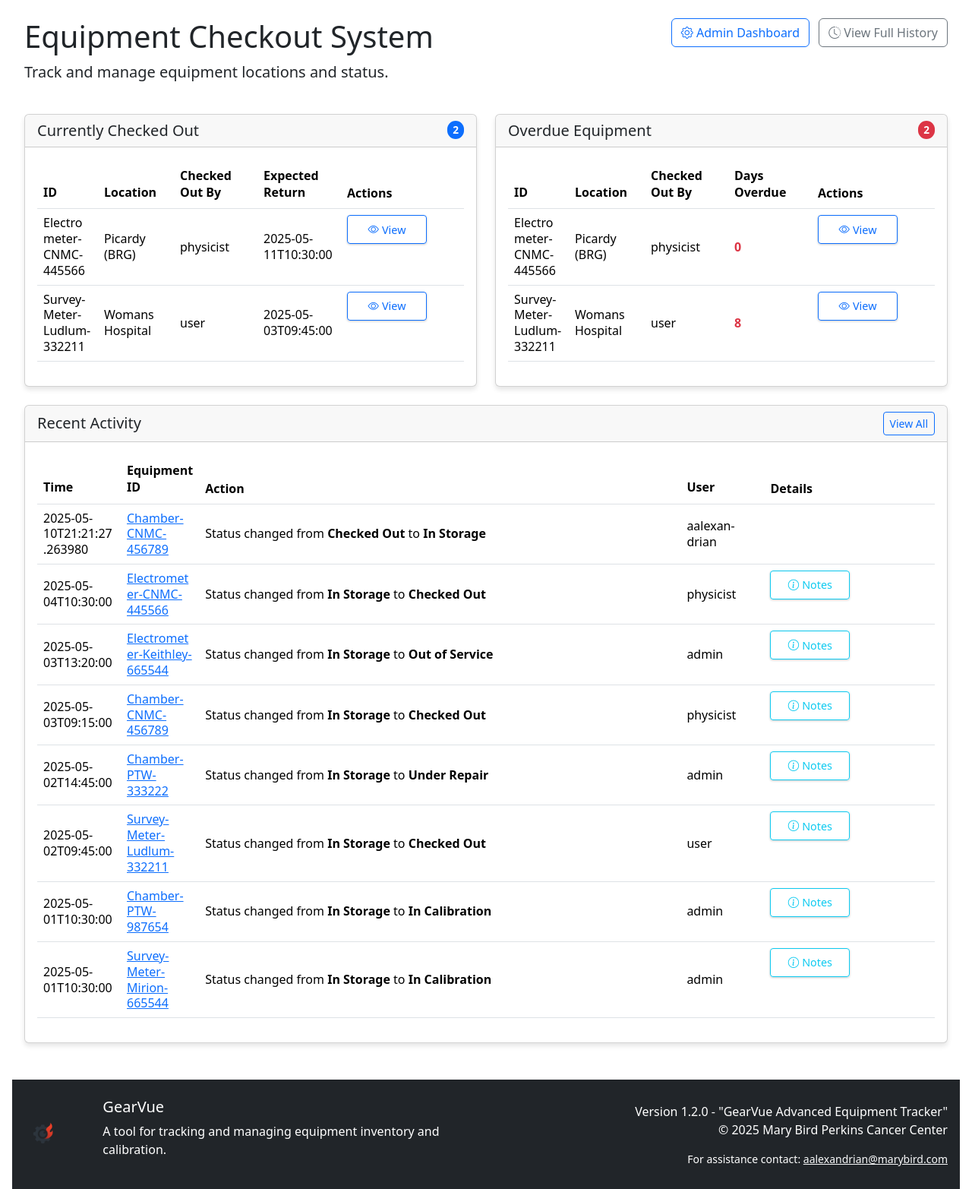
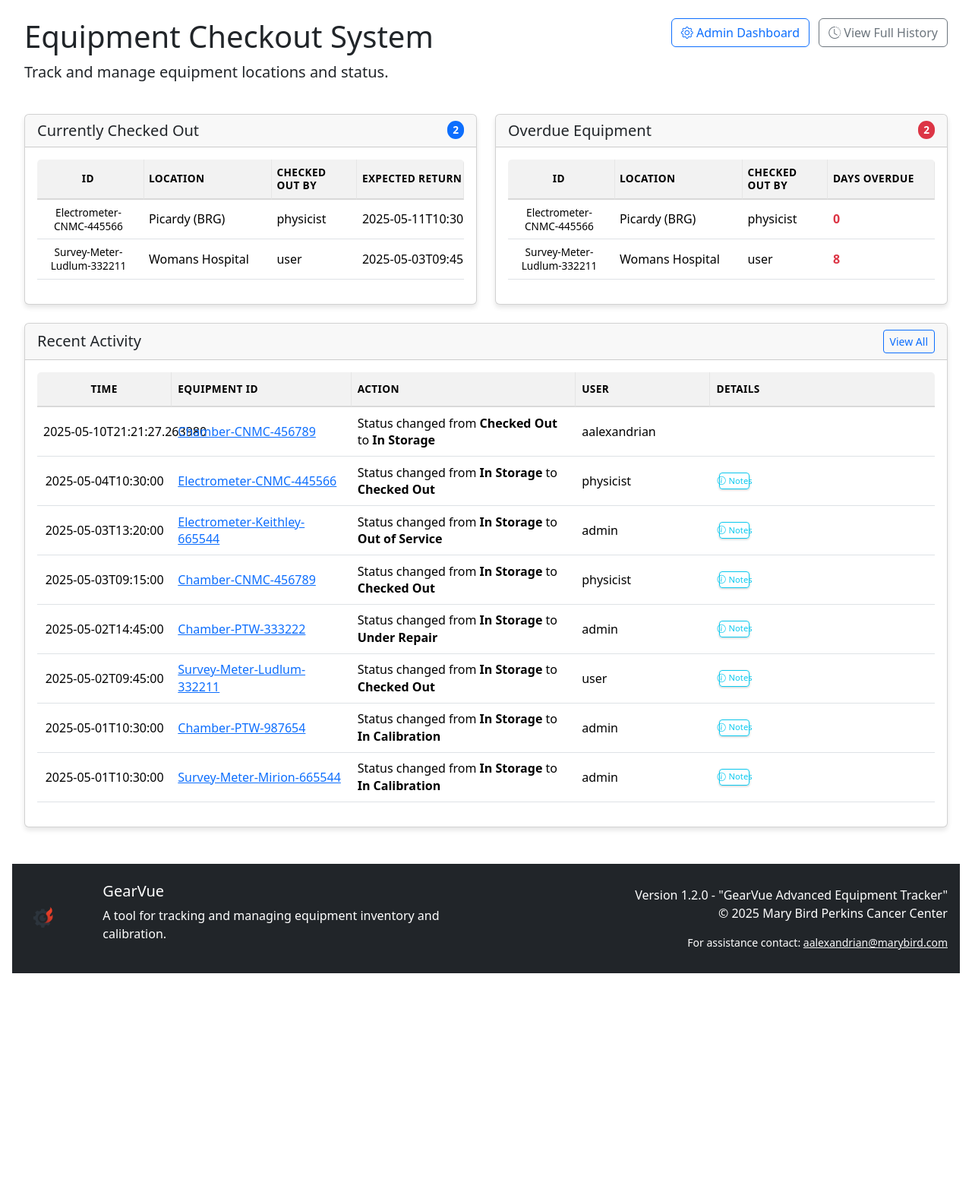
Before and after one commit to Ara-Alexandrian/equipment-tracker, a Flask app: page /checkout/ in a window 1280 px wide. Shown: the part 117-1682 px from the top of the page at 76% size. After the commit the page ends 1398 px from the top, so only its background shows below. Run offline with Flask 3, Linux system fonts and the light colour scheme; the visitor is signed in with stand-in values (Sample User, id 1); some libraries are stand-ins or nearby versions.

Commit message:
Fix dashboard layout issues
- Fixed table header styling in Recent Activity sections
- Improved ID column width to prevent text overlap
- Reorganized action buttons layout with View/QR on top row and operation buttons below
- Added consistent button sizing and spacing
- Improved QR code UI in modals

🤖 Generated with [Claude Code](https://claude.ai/code)

Co-Authored-By: Claude <noreply@anthropic.com>

```diff
--- /dev/null
+++ b/app/static/css/dashboard-fixes.css
@@ -0,0 +1,312 @@
+/* Dashboard Layout Fixes - May 2025
+   Addresses table header alignment and ID column overlap issues */
+
+/* ===== General Table Styling Improvements ===== */
+.table {
+    width: 100%;
+    margin-bottom: 1rem;
+    border-collapse: separate;
+    border-spacing: 0;
+}
+
+/* Improved table headers - better spacing and visibility */
+.table thead th {
+    padding: 0.75rem 0.5rem;
+    background-color: rgba(0, 0, 0, 0.05);
+    border-bottom: 2px solid rgba(0, 0, 0, 0.1);
+    font-weight: 600;
+    font-size: 0.85rem;
+    text-transform: uppercase;
+    letter-spacing: 0.03em;
+    vertical-align: middle;
+    position: sticky;
+    top: 0;
+    z-index: 10;
+    white-space: nowrap;
+}
+
+/* Add subtle dividers between header columns */
+.table thead th:not(:last-child) {
+    border-right: 1px solid rgba(0, 0, 0, 0.05);
+}
+
+/* Ensure proper vertical spacing between header and first row */
+.table tbody tr:first-child td {
+    padding-top: 0.75rem;
+}
+
+/* ===== Currently Checked Out & Overdue Equipment Tables ===== */
+.checked-out-table,
+.overdue-table {
+    table-layout: fixed !important;
+    width: 100% !important;
+}
+
+/* Column-specific widths for equipment tables */
+.checked-out-table th.col-id,
+.overdue-table th.col-id,
+.checked-out-table td.col-id,
+.overdue-table td.col-id {
+    width: 25% !important;
+    min-width: 120px !important;
+    white-space: normal !important;
+    word-break: break-word !important;
+    font-size: 0.85rem !important;
+    padding-right: 0.75rem !important;
+}
+
+.checked-out-table th.col-location,
+.overdue-table th.col-location,
+.checked-out-table td.col-location,
+.overdue-table td.col-location {
+    width: 30% !important;
+    white-space: normal !important;
+    word-break: break-word !important;
+}
+
+.checked-out-table th.col-user,
+.overdue-table th.col-user,
+.checked-out-table td.col-user,
+.overdue-table td.col-user {
+    width: 20% !important;
+    white-space: normal !important;
+    word-break: break-word !important;
+}
+
+.checked-out-table th.col-date,
+.overdue-table th.col-date,
+.checked-out-table td.col-date,
+.overdue-table td.col-date {
+    width: 25% !important;
+    white-space: nowrap !important;
+}
+
+/* Improve cell spacing and alignment */
+.checked-out-table td,
+.overdue-table td,
+.checked-out-table th,
+.overdue-table th {
+    padding: 0.5rem 0.4rem !important;
+    vertical-align: middle !important;
+    line-height: 1.3 !important;
+}
+
+/* ===== Recent Activity Table Styling ===== */
+.activity-table {
+    table-layout: fixed !important;
+    width: 100% !important;
+}
+
+/* Column-specific widths for activity table */
+.activity-table th.col-time,
+.activity-table td.col-time {
+    width: 15% !important;
+    text-align: center !important;
+    white-space: nowrap !important;
+}
+
+.activity-table th.col-equipment-id,
+.activity-table td.col-equipment-id {
+    width: 20% !important;
+    word-break: break-word !important;
+    white-space: normal !important;
+}
+
+.activity-table th.col-action,
+.activity-table td.col-action {
+    width: 25% !important;
+    word-break: normal !important;
+    white-space: normal !important;
+}
+
+.activity-table th.col-user,
+.activity-table td.col-user {
+    width: 15% !important;
+    word-break: break-word !important;
+}
+
+.activity-table th.col-details,
+.activity-table td.col-details {
+    width: 25% !important;
+}
+
+/* Make cells in activity table wrap properly */
+.activity-table td {
+    vertical-align: middle !important;
+    padding: 0.6rem 0.5rem !important;
+    line-height: 1.4 !important;
+    white-space: normal !important;
+    word-break: normal !important;
+}
+
+/* Additional padding for detail cells */
+.activity-table td.col-details {
+    padding-left: 0.75rem !important;
+}
+
+/* ===== Responsive Adjustments ===== */
+@media (max-width: 992px) {
+    /* More compact padding on smaller screens */
+    .table th, .table td {
+        padding: 0.5rem 0.3rem !important;
+    }
+
+    /* Smaller font for better fit */
+    .table {
+        font-size: 0.85rem !important;
+    }
+
+    /* Adjust column widths for smaller screens */
+    .checked-out-table th.col-id,
+    .overdue-table th.col-id,
+    .checked-out-table td.col-id,
+    .overdue-table td.col-id {
+        width: 23% !important;
+        min-width: 100px !important;
+    }
+
+    .activity-table th.col-equipment-id,
+    .activity-table td.col-equipment-id {
+        width: 22% !important;
+    }
+}
+
+/* Extreme small screen adjustments */
+@media (max-width: 576px) {
+    /* Further reduce padding and font size */
+    .table th, .table td {
+        padding: 0.4rem 0.2rem !important;
+        font-size: 0.75rem !important;
+    }
+
+    /* Ensure ID columns always have enough space */
+    .checked-out-table th.col-id,
+    .overdue-table th.col-id,
+    .checked-out-table td.col-id,
+    .overdue-table td.col-id {
+        min-width: 80px !important;
+    }
+}
+
+/* ===== Equipment Management Table Fixes ===== */
+/* Fix for the action buttons container in equipment management */
+.action-buttons {
+    min-width: 160px !important;
+    width: auto !important;
+    text-align: right !important;
+    white-space: nowrap !important;
+}
+
+/* Action buttons styling */
+.action-button {
+    display: inline-flex !important;
+    justify-content: center !important;
+    align-items: center !important;
+    height: 28px !important;
+    width: 32px !important;
+    padding: 0 !important;
+    margin: 0 1px 2px 0 !important;
+    text-align: center !important;
+    vertical-align: middle !important;
+}
+
+/* Fix QR code generator button wrapping */
+.action-buttons .d-flex {
+    flex-wrap: nowrap !important;
+    justify-content: flex-end !important;
+    gap: 2px !important;
+}
+
+/* Equipment table column sizes */
+.equipment-table th.col-id, .equipment-table td.col-id {
+    min-width: 120px !important;
+    max-width: 200px !important;
+    white-space: normal !important;
+    word-break: break-word !important;
+}
+
+.equipment-table th.col-actions, .equipment-table td.col-actions {
+    min-width: 160px !important;
+    width: 165px !important;
+}
+
+/* New action container with separate rows for view/QR and operations */
+.action-container {
+    display: flex !important;
+    flex-direction: column !important;
+    width: 100% !important;
+    gap: 6px !important;
+}
+
+/* Row for View and QR buttons (top row) */
+.action-row.view-row {
+    display: flex !important;
+    flex-direction: row !important;
+    justify-content: space-between !important;
+    gap: 4px !important;
+    width: 100% !important;
+}
+
+/* Row for operation buttons (bottom row) */
+.action-row.operation-row {
+    display: flex !important;
+    flex-direction: row !important;
+    justify-content: space-between !important;
+    gap: 2px !important;
+    width: 100% !important;
+}
+
+/* Common button styling */
+.action-button {
+    white-space: nowrap !important;
+    font-size: 0.7rem !important;
+    padding: 0.1rem 0.2rem !important;
+    height: 22px !important;
+    display: flex !important;
+    align-items: center !important;
+    justify-content: center !important;
+    margin: 0 !important;
+    flex: 1 !important;
+    min-width: 40px !important;
+    max-width: none !important;
+}
+
+/* Specific styling for view and QR buttons */
+.view-button, .qr-button {
+    flex-basis: 48% !important;
+}
+
+/* Specific styling for operation buttons */
+.op-button {
+    flex-basis: 32% !important;
+    font-size: 0.65rem !important;
+}
+
+/* Better QR modal layout */
+#qrCodeModal .modal-dialog {
+    max-width: 400px !important;
+}
+
+#qrCodeModal .modal-body {
+    padding: 1.5rem !important;
+}
+
+#qrCodeImage {
+    max-width: 100% !important;
+    height: auto !important;
+    border: 1px solid rgba(0,0,0,0.1) !important;
+    border-radius: 4px !important;
+    padding: 0.5rem !important;
+    background-color: white !important;
+}
+
+/* Fix button layout in modal footer */
+#qrCodeModal .modal-footer {
+    justify-content: space-between !important;
+    flex-wrap: nowrap !important;
+}
+
+#qrCodeModal .modal-footer button,
+#qrCodeModal .modal-footer a {
+    white-space: nowrap !important;
+}
--- a/app/templates/checkout/index.html
+++ b/app/templates/checkout/index.html
@@ -1,6 +1,10 @@
 {% extends 'base.html' %}
 
 {% block title %}Equipment Checkout - Equipment Tracker{% endblock %}
+
+{% block head %}
+<link rel="stylesheet" href="{{ url_for('static', filename='css/dashboard-fixes.css') }}?v={{ now.timestamp()|int }}">
+{% endblock %}
 
 {% block content %}
 <div class="row mb-4">
@@ -30,23 +34,23 @@
             <div class="card-body">
                 {% if checked_out %}
                 <div class="table-responsive">
-                    <table class="table table-hover">
+                    <table class="table table-hover checked-out-table">
                         <thead>
                             <tr>
-                                <th>ID</th>
-                                <th>Location</th>
-                                <th>Checked Out By</th>
-                                <th>Expected Return</th>
+                                <th class="col-id">ID</th>
+                                <th class="col-location">Location</th>
+                                <th class="col-user">Checked Out By</th>
+                                <th class="col-date">Expected Return</th>
                                 <th>Actions</th>
                             </tr>
                         </thead>
                         <tbody>
                             {% for item in checked_out %}
                             <tr>
-                                <td>{{ item.id }}</td>
-                                <td>{{ item.location }}</td>
-                                <td>{{ item.checked_out_by }}</td>
-                                <td>{{ item.expected_return }}</td>
+                                <td class="col-id" title="{{ item.id }}">{{ item.id }}</td>
+                                <td class="col-location">{{ item.location }}</td>
+                                <td class="col-user">{{ item.checked_out_by }}</td>
+                                <td class="col-date">{{ item.expected_return }}</td>
                                 <td>
                                     <a href="{{ url_for('checkout.equipment_detail', equipment_id=item.id) }}" class="btn btn-sm btn-outline-primary">
                                         <i class="bi bi-eye"></i> View
@@ -75,23 +79,23 @@
             <div class="card-body">
                 {% if overdue %}
                 <div class="table-responsive">
-                    <table class="table table-hover">
+                    <table class="table table-hover overdue-table">
                         <thead>
                             <tr>
-                                <th>ID</th>
-                                <th>Location</th>
-                                <th>Checked Out By</th>
-                                <th>Days Overdue</th>
+                                <th class="col-id">ID</th>
+                                <th class="col-location">Location</th>
+                                <th class="col-user">Checked Out By</th>
+                                <th class="col-date">Days Overdue</th>
                                 <th>Actions</th>
                             </tr>
                         </thead>
                         <tbody>
                             {% for item in overdue %}
                             <tr>
-                                <td>{{ item.id }}</td>
-                                <td>{{ item.location }}</td>
-                                <td>{{ item.checked_out_by }}</td>
-                                <td class="text-danger fw-bold">{{ item.days_overdue }}</td>
+                                <td class="col-id" title="{{ item.id }}">{{ item.id }}</td>
+                                <td class="col-location">{{ item.location }}</td>
+                                <td class="col-user">{{ item.checked_out_by }}</td>
+                                <td class="col-date text-danger fw-bold">{{ item.days_overdue }}</td>
                                 <td>
                                     <a href="{{ url_for('checkout.equipment_detail', equipment_id=item.id) }}" class="btn btn-sm btn-outline-primary">
                                         <i class="bi bi-eye"></i> View
@@ -124,26 +128,26 @@
             <div class="card-body">
                 {% if history %}
                 <div class="table-responsive">
-                    <table class="table table-hover">
+                    <table class="table table-hover activity-table">
                         <thead>
                             <tr>
-                                <th>Time</th>
-                                <th>Equipment ID</th>
-                                <th>Action</th>
-                                <th>User</th>
-                                <th>Details</th>
+                                <th class="col-time">Time</th>
+                                <th class="col-equipment-id">Equipment ID</th>
+                                <th class="col-action">Action</th>
+                                <th class="col-user">User</th>
+                                <th class="col-details">Details</th>
                             </tr>
                         </thead>
                         <tbody>
                             {% for entry in history %}
                             <tr>
-                                <td>{{ entry.timestamp }}</td>
-                                <td>
+                                <td class="col-time">{{ entry.timestamp }}</td>
+                                <td class="col-equipment-id">
                                     <a href="{{ url_for('checkout.equipment_detail', equipment_id=entry.equipment_id) }}">
                                         {{ entry.equipment_id }}
                                     </a>
                                 </td>
-                                <td>
+                                <td class="col-action">
                                     {% if entry.previous_status != entry.new_status %}
                                         Status changed from <strong>{{ entry.previous_status }}</strong> to <strong>{{ entry.new_status }}</strong>
                                     {% elif entry.previous_location != entry.new_location %}
@@ -152,8 +156,8 @@
                                         Updated
                                     {% endif %}
                                 </td>
-                                <td>{{ entry.user }}</td>
-                                <td>
+                                <td class="col-user">{{ entry.user }}</td>
+                                <td class="col-details">
                                     {% if entry.notes %}
                                     <button type="button" class="btn btn-sm btn-outline-info" data-bs-toggle="tooltip" title="{{ entry.notes }}">
                                         <i class="bi bi-info-circle"></i> Notes
```
Also changed, not shown: app/templates/admin/equipment_direct_edit.html (+33 -18 lines), app/templates/admin/equipment_management.html (+38 -26 lines), app/templates/checkout/history.html (+11 -7 lines), app/templates/dashboard/equipment_list.html (+67 -24 lines).
